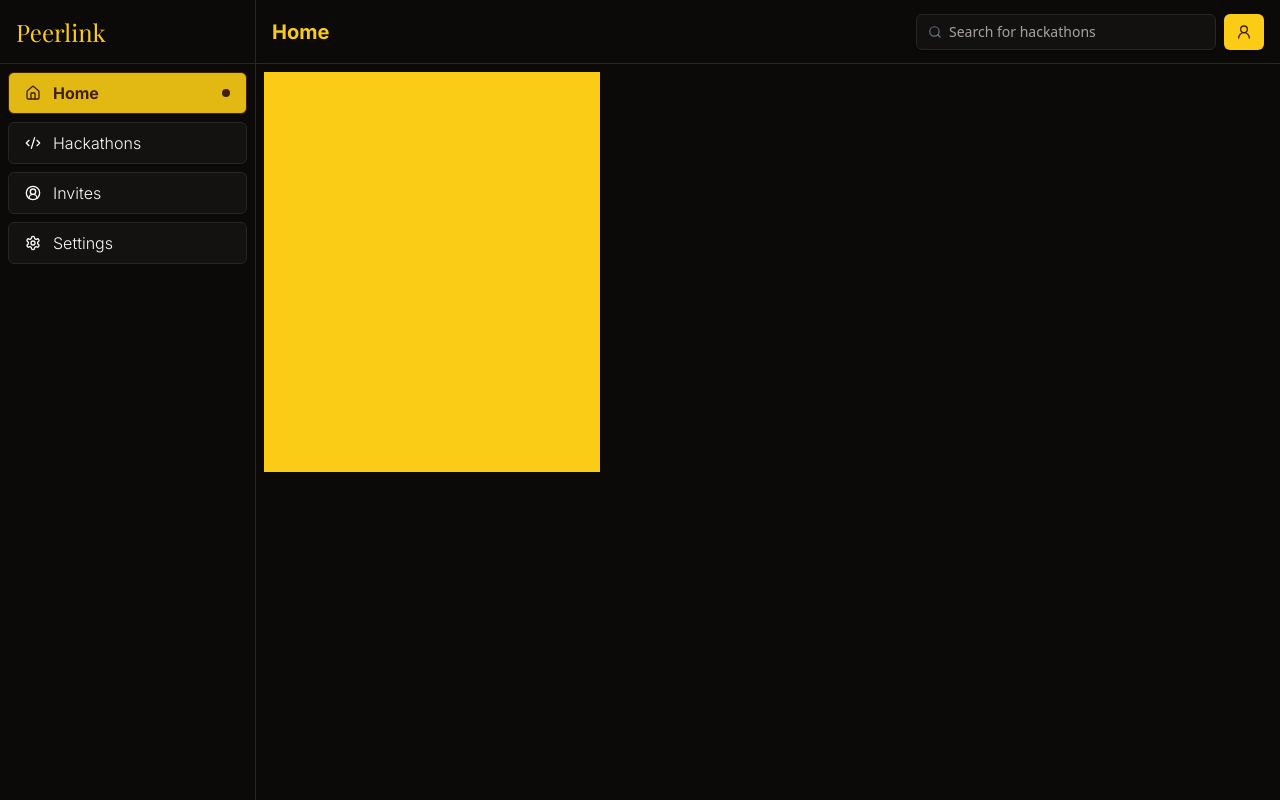
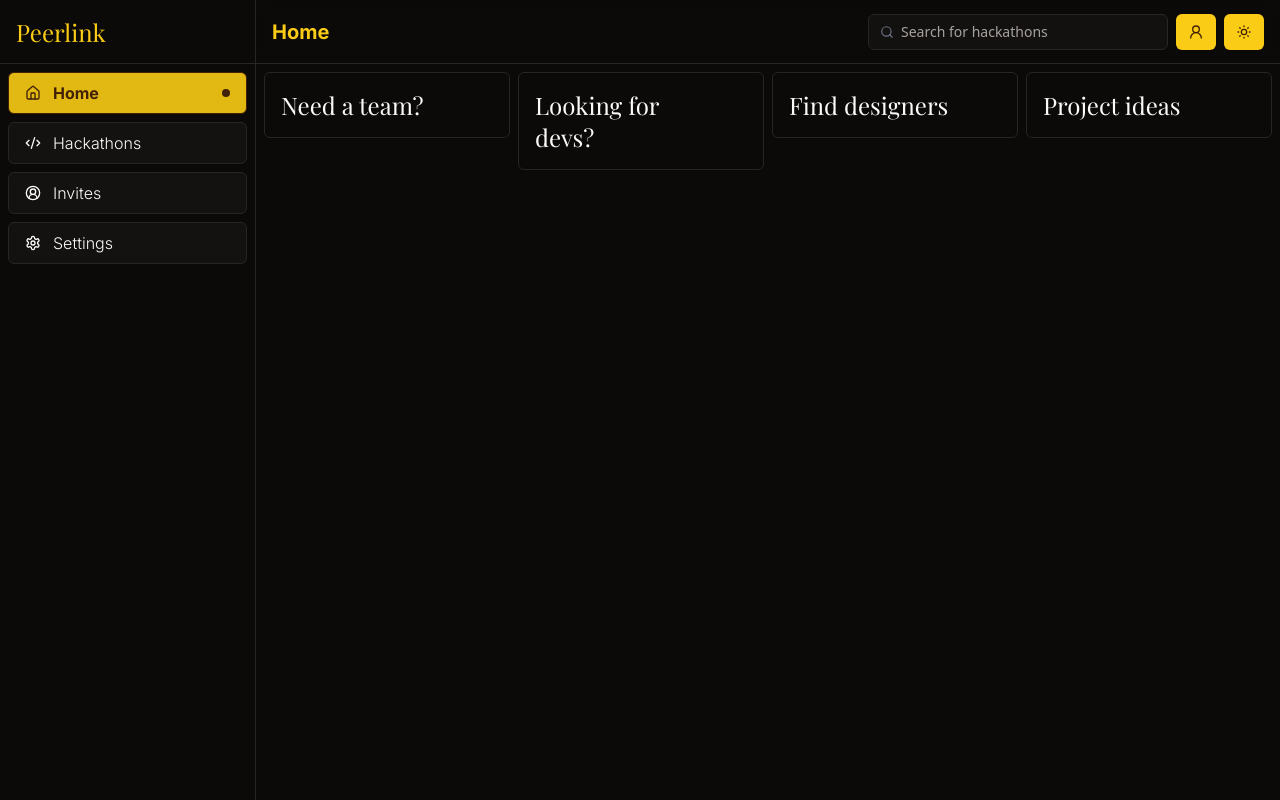
Before and after one commit to ronishrohan/peerlink, a Next.js app: page / in a window 1280 px wide. Built offline with nearby package versions, Linux system fonts and the light colour scheme; a web font is replaced by a local one.

Commit message:
Add cards on home page

```diff
--- a/src/app/layout.js
+++ b/src/app/layout.js
@@ -1,7 +1,10 @@
+"use client"
 import { Inter, Playfair_Display } from "next/font/google";
 import "./globals.css";
 import Sidebar from "@/components/main/Sidebar/Sidebar";
 import Topbar from "@/components/main/Topbar/Topbar";
+import ThemeProvider from "@/store/Theme.provider";
+import { useTheme } from "@/hooks/useTheme";
 
 const playfair = Playfair_Display({
   subsets: ["latin"],
@@ -16,24 +19,28 @@ const inter = Inter({
 console.log("Playfair className:", playfair.className);
 console.log("Inter className:", inter.className);
 
-export const metadata = {
-  title: "Create Next App",
-  description: "Generated by create next app",
-};
+
+function RootLayoutContent({ children }) {
+  const { theme } = useTheme();
+  return (
+    <body
+      className={`${playfair.variable} ${inter.variable} antialiased flex h-screen overflow-hidden ${theme}`}
+    >
+      <Sidebar />
+      <main className="w-full flex flex-col overflow-auto">
+        <Topbar />
+        {children}
+      </main>
+    </body>
+  );
+}
 
 export default function RootLayout({ children }) {
   return (
     <html lang="en">
-      <body
-        className={`${playfair.variable} ${inter.variable} antialiased dark flex h-screen overflow-hidden`}
-      >
-        <Sidebar />
-        <main className="w-full flex flex-col overflow-auto">
-          <Topbar />
-
-          {children}
-        </main>
-      </body>
+      <ThemeProvider>
+        <RootLayoutContent>{children}</RootLayoutContent>
+      </ThemeProvider>
     </html>
   );
 }
--- a/src/app/page.js
+++ b/src/app/page.js
@@ -1,9 +1,28 @@
+"use client"
+import { useTheme } from '@/hooks/useTheme';
+import { ArrowRightCircleIcon } from 'lucide-react';
 import React from 'react'
+
+const Card = ({ color, children }) => {
+  const { theme } = useTheme();
+  return (
+    <button className={`w-full group cursor-pointer font-serif h-[fit-content] rounded-md flex  justify-between items-center p-4
+      ${theme === 'light'
+        ? `border border-${color}-300 bg-${color}-200 text-${color}-900`
+        : `border border-${color}-900 bg-${color}-900/40 text-${color}-100`}`}>
+      <div className='text-left text-2xl font-light'>{children}</div>
+      <ArrowRightCircleIcon className='group-hover:opacity-100 opacity-0  duration-300 ease-in-out -translate-x-2 group-hover:translate-x-0 transition-all' />
+    </button>
+  );
+};
 
 const page = () => {
   return (
-    <div className='w-full h-[200vh]  shrink-0 grid grid-cols-3 p-2'>
-          <div className='w-full h-[400px] bg-primary' ></div>
+    <div className='w-full h-[200vh] shrink-0 grid gap-2 grid-cols-4 p-2'>
+      <Card color="green">Need a team?</Card>
+      <Card color="blue">Looking for devs?</Card>
+      <Card color="yellow">Find designers</Card>
+      <Card color="pink">Project ideas</Card>
     </div>
   )
 }
--- a/src/components/main/Sidebar/Sidebar.jsx
+++ b/src/components/main/Sidebar/Sidebar.jsx
@@ -1,5 +1,6 @@
 "use client";
 import { Button } from "@/components/ui/button";
+import { useTheme } from "@/hooks/useTheme";
 import { Code2Icon, HomeIcon, LucideSettings, Settings, UserCircle2 } from "lucide-react";
 import React, { useState } from "react";
 
@@ -13,7 +14,7 @@ const NavButton = ({ children, onClick,logo, selected }) => (
 
     <div className="size-2 flex items-center justify-center">
       <div
-        className={`rounded-full transition-all ${
+        className={`rounded-full transition-all duration-300 ease-in-out ${
           selected ? "size-2" : "size-0"
         } bg-primary-foreground`}
       ></div>
@@ -23,9 +24,10 @@ const NavButton = ({ children, onClick,logo, selected }) => (
 
 const Sidebar = () => {
   const [selected, setSelected] = useState(0);
+  const {theme, setTheme} = useTheme()
   return (
     <div className="w-1/5 shrink-0 h-full border-r border-border flex flex-col ">
-      <div className="h-16 flex items-center shrink-0 text-2xl font-serif font-light p-4 text-primary border-b border-border">
+      <div className={`h-16 flex items-center shrink-0 text-2xl font-serif font-light p-4 ${theme === "dark" ? "text-primary" : "text-primary-foreground"} border-b border-border`}>
         Peerlink
       </div>
       <div className="flex flex-col w-full gap-2 mt-2 px-2 font-sans">
--- a/src/components/main/Topbar/Topbar.jsx
+++ b/src/components/main/Topbar/Topbar.jsx
@@ -1,18 +1,24 @@
+"use client"
 import { Button } from '@/components/ui/button'
 import { Input } from '@/components/ui/input'
-import { Search, User2, UserCircle2 } from 'lucide-react'
+import { MoonIcon, Search, SunMedium, User2, UserCircle2 } from 'lucide-react'
 import React from 'react'
+import { useTheme } from '@/hooks/useTheme'
 
 const Topbar = () => {
+  const { theme, setTheme } = useTheme();
   return (
-    <div className='border-b border-border h-16 shrink-0 top-0 sticky bg-background/20 backdrop-blur-sm  w-full p-4 flex items-center'>
-        <div className='text-xl font-sans font-bold text-primary'>Home</div>
+    <div className='border-b border-border h-16 shrink-0 top-0 sticky bg-background/90 backdrop-blur-sm  w-full p-4 flex items-center'>
+        <div className={`text-xl font-sans font-bold ${theme === "dark" ? "text-primary" : "text-primary-foreground"}`}>Home</div>
         <div className='flex gap-2 ml-auto items-stretch' >
             <div className='relative group'>
                 <Search size={14} className='absolute pointer-events-none transition-all left-3 group-focus-within:text-primary top-1/2 transform -translate-y-1/2 text-gray-500 z-10' />
             <Input className={"min-w-[300px] pl-8"}  placeholder="Search for hackathons" />
             </div>
             <Button  ><User2 /></Button>
+            <Button onClick={() => setTheme(theme === 'dark' ? 'light' : 'dark')}>
+                {theme === 'light' ? <MoonIcon /> : <SunMedium />}
+            </Button>
         </div>
     </div>
   )
--- /dev/null
+++ b/src/hooks/useTheme.jsx
@@ -0,0 +1,9 @@
+"use client";
+import { ThemeContext } from "@/store/Theme.provider";
+import { useContext } from "react";
+
+export const useTheme = () => {
+  const context = useContext(ThemeContext);
+  if (!context) throw new Error("useTheme must be used within ThemeProvider");
+  return context;
+};
--- /dev/null
+++ b/src/store/Theme.provider.jsx
@@ -0,0 +1,24 @@
+"use client";
+import { createContext, useEffect, useState } from "react";
+
+export const ThemeContext = createContext(null);
+
+export default function ThemeProvider({ children }) {
+  const [theme, setTheme] = useState("dark");
+
+  useEffect(() => {
+    const savedTheme = localStorage.getItem("theme") || "dark";
+    setTheme(savedTheme);
+  }, []);
+
+  const handleThemeChange = (newTheme) => {
+    setTheme(newTheme);
+    localStorage.setItem("theme", newTheme);
+  };
+
+  return (
+    <ThemeContext.Provider value={{ theme, setTheme: handleThemeChange }}>
+      {children}
+    </ThemeContext.Provider>
+  );
+}
```
